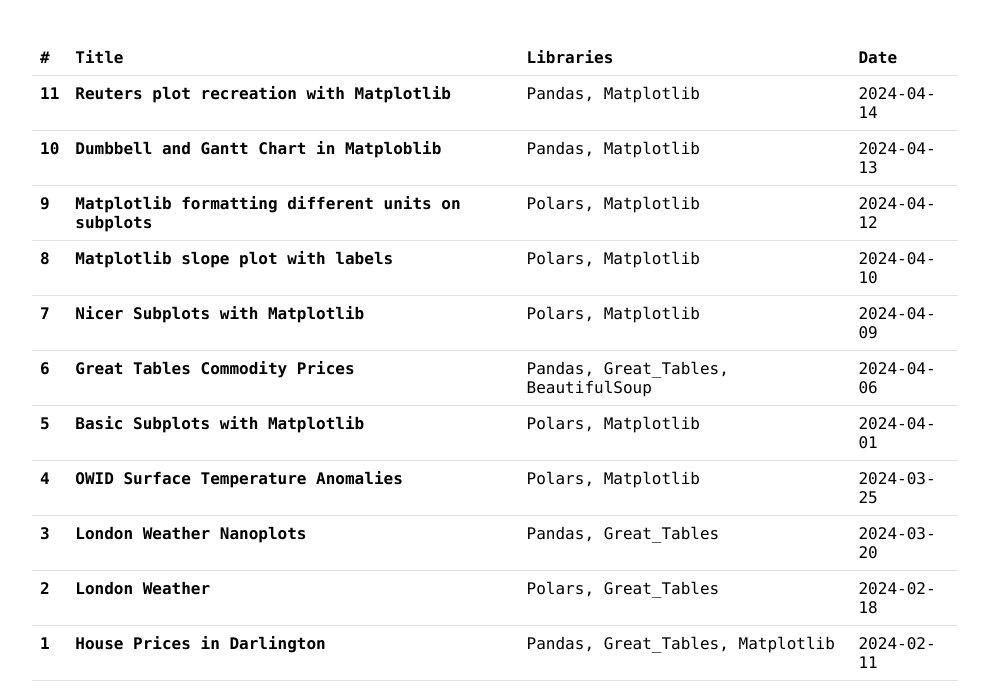
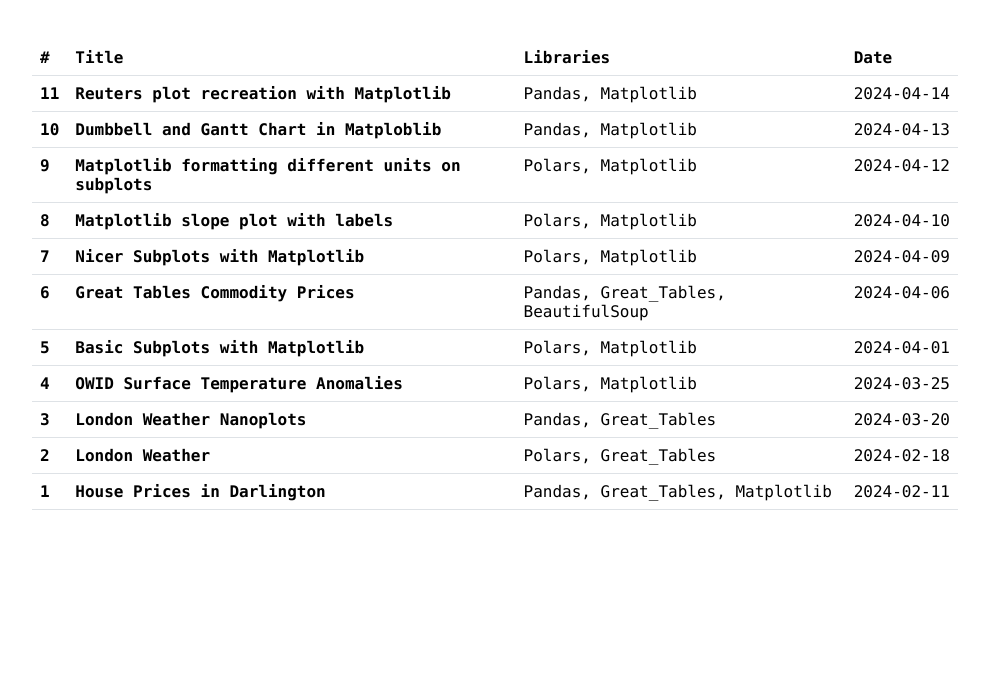
Before and after one commit to davidweatherstone/personal_flask_blog, a Flask app: page / in a window 1280 px wide. Shown: the part 152-849 px from the top of the page, without its empty margins (145-1134 px from the left). After the commit the page ends 662 px from the top, so only its background shows below. Run offline with Flask 3, Linux system fonts and the light colour scheme; some libraries are stand-ins or nearby versions.

Commit message:
Update date-column width

```diff
--- a/templates/base.html
+++ b/templates/base.html
@@ -18,7 +18,12 @@
   a:hover {
     text-decoration-line:
   }
+  .date-column {
+    white-space: nowrap;
+ }
 </style>
+
+<meta name="viewport" content="width=device-width, initial-scale=0.8">
 
 <nav class="navbar navbar-expand-md navbar-dark fixed-top bg-dark">
     <div class="container-fluid">
--- a/templates/index.html
+++ b/templates/index.html
@@ -23,7 +23,7 @@
         <th scope="k">#</th>
         <th scope="col">Title</th>
         <th scope="col">Libraries</th>
-        <th scope="col" style="max-width:140px">Date</th>
+        <th scope="col" class="date-column">Date</th>
       </tr>
     </thead>
     <tbody>
@@ -34,7 +34,7 @@
         <th scope="row">{{ k }}</th>
         <td><a href={{ url_for("post", post_id=k) }}>{{ post["title"] }}</a></td>
         <td>{{ post["libraries"] }}</td>
-        <td style="max-width:140px">{{ post["date"] }}</td>
+        <td class="date-column">{{ post["date"] }}</td>
       </tr>
 
     {% endfor %}
--- a/templates/post.html
+++ b/templates/post.html
@@ -18,14 +18,14 @@
       <tr>
         <th scope="col">Title</th>
         <th scope="col">Libraries</th>
-        <th scope="col">Date</th>
+        <th scope="col" class="date-column">Date</th>
       </tr>
     </thead>
     <tbody>
       <tr>
         <td>{{ post["title"] }}</td>
         <td>{{ post["libraries"] }}</td>
-        <td style="max-width:140px">{{ post["date"] }}</td>
+        <td class="date-column">{{ post["date"] }}</td>
       </tr>
     </tbody>
   </table>
```
